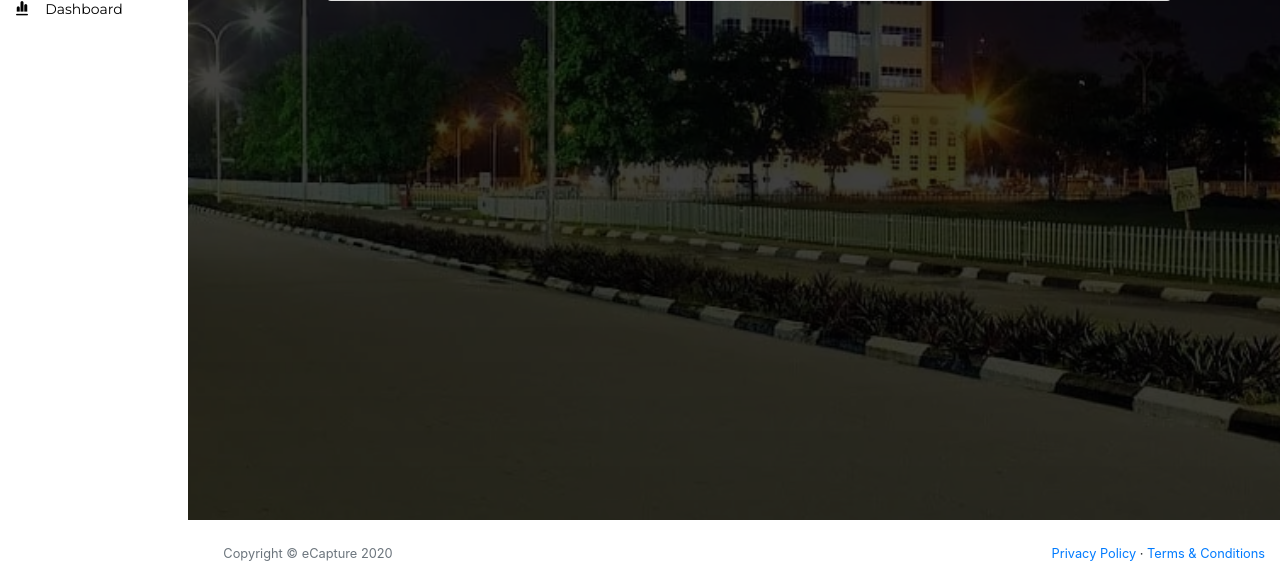
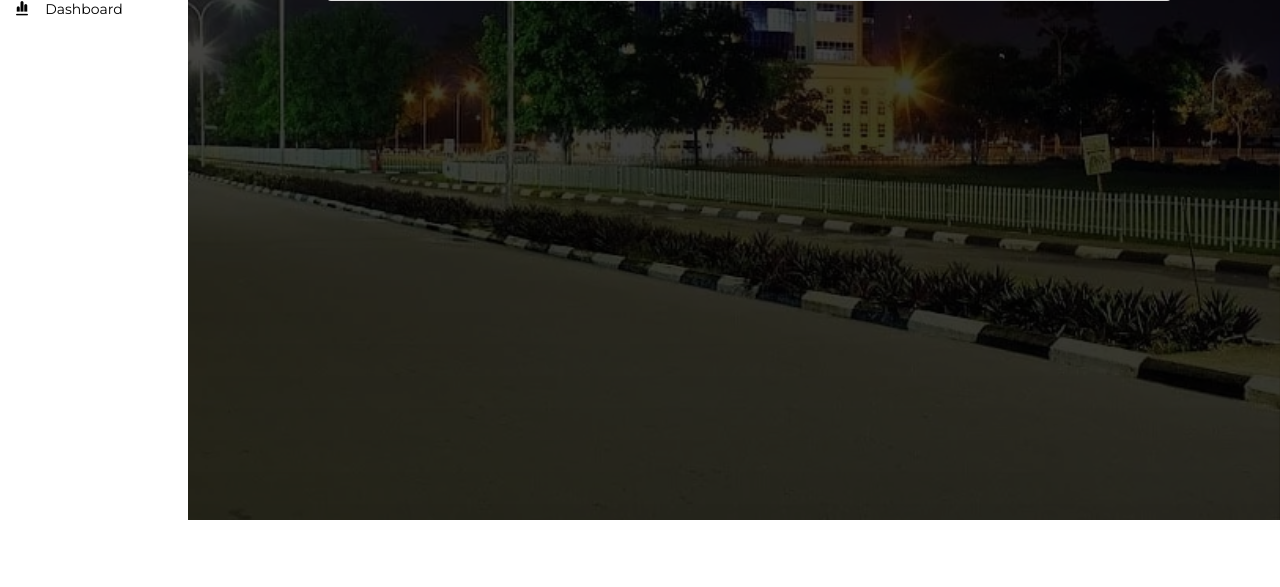
Before and after one commit to HummingBird1224/capture_django, a Django app: page /defaults/ in a window 1280 px wide. Shown: the part 280-867 px from the top of the page. After the commit the page ends 800 px from the top, so only its background shows below. Run offline with Django 3.2, Linux system fonts and the light colour scheme; a user stored in the database is signed in; data comes from the database, SQL or seed files in the repository; both versions use the stored data as it was after the commit; some libraries are stand-ins or nearby versions.

Commit message:
Another change

```diff
--- a/eCapture/templates/eCapture/base_nav.html
+++ b/eCapture/templates/eCapture/base_nav.html
@@ -118,18 +118,4 @@
             {% endblock %}
         </div>
     </div>
-    <footer class="py-4 bg-light mt-auto bg-white">
-        <div class="container-fluid">
-            <div class="d-flex offset-lg-2 align-items-center justify-content-between small">
-                <div class="text-muted">Copyright &copy; eCapture
-                    2020
-                </div>
-                <div>
-                    <a href="#">Privacy Policy</a>
-                    &middot;
-                    <a href="#">Terms &amp; Conditions</a>
-                </div>
-            </div>
-        </div>
-    </footer>
 {% endblock %}
```
Also changed, not shown: db.sqlite3, 1 other file.
